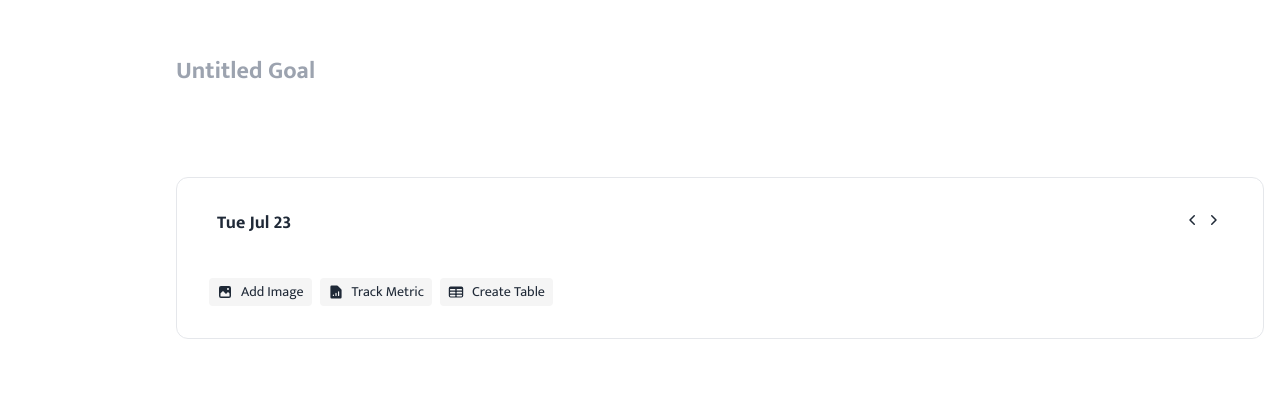
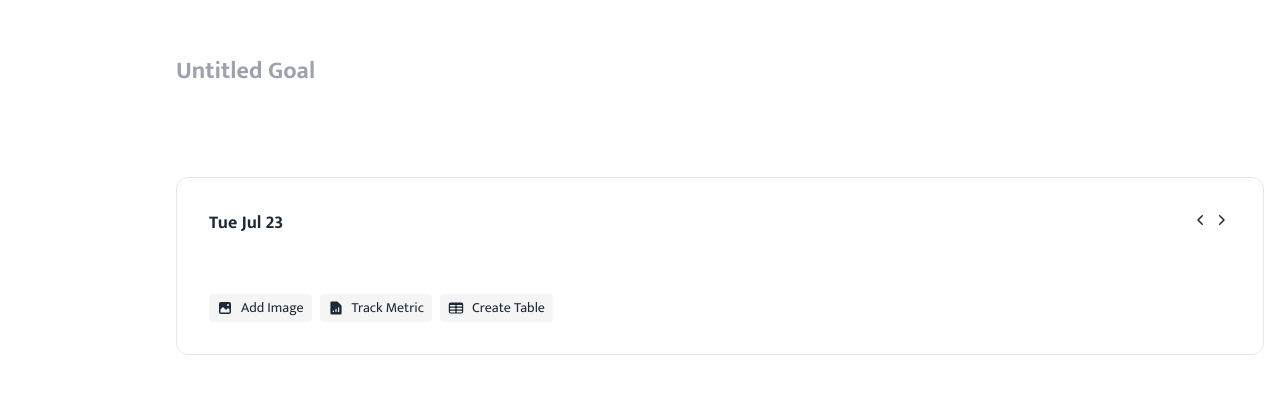
Before and after one commit to fahim-kamal/sym, a Next.js app: page /goal in a window 1280 px wide. Shown: the part 221-614 px from the top of the page. Built offline with nearby package versions, Linux system fonts and the light colour scheme.

Commit message:
fix: extracts padding to outer component

```diff
--- a/src/app/goal/note.js
+++ b/src/app/goal/note.js
@@ -47,13 +47,13 @@ function NoteButtonBar() {
 
 export default function Note() {
   return (
-    <div className="py-8 border rounded-xl flex-1">
+    <div className="p-8 border rounded-xl flex-1">
       <div className="flex flex-col justify-between gap-y-4">
-        <div className="px-10">
+        <div className="flex flex-col gap-y-4">
           <NoteHeader />
           <Editor />
         </div>
-        <div className="px-8">
+        <div className="">
           <NoteButtonBar />
         </div>
       </div>
```
